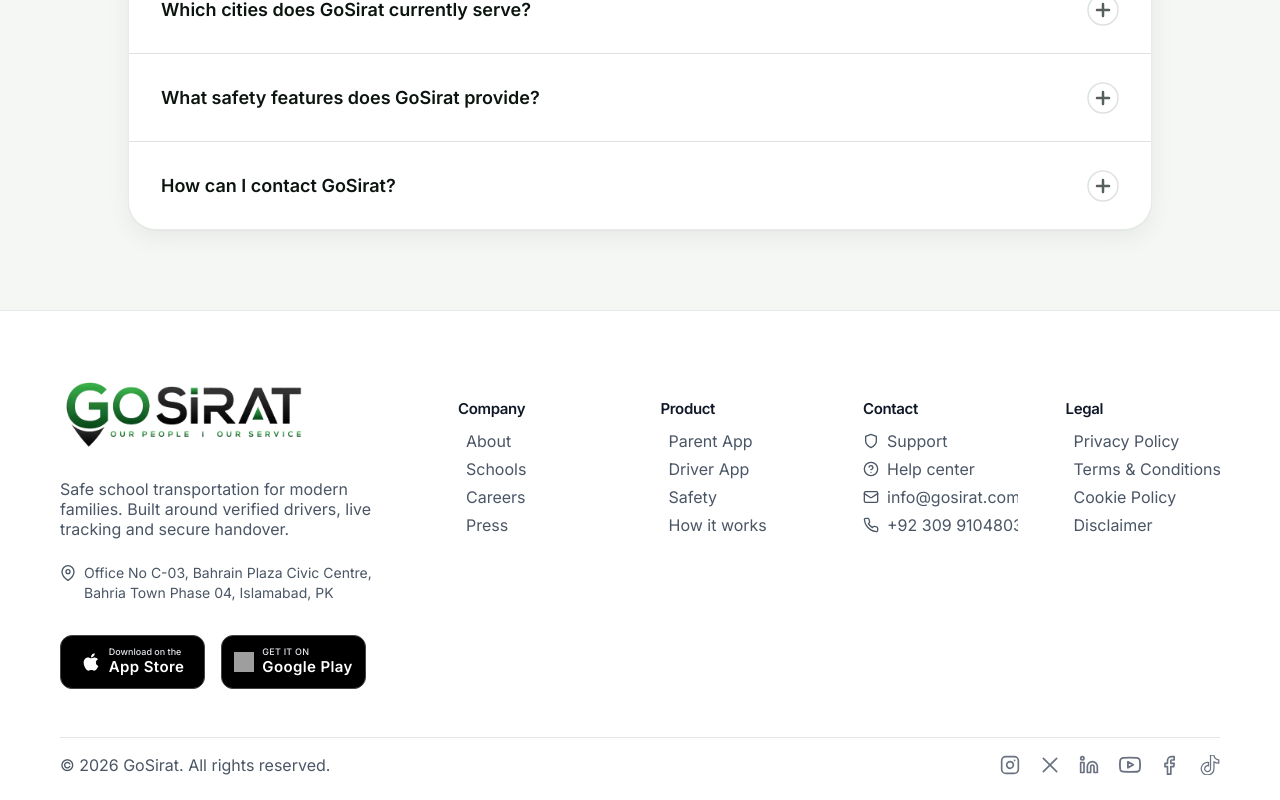
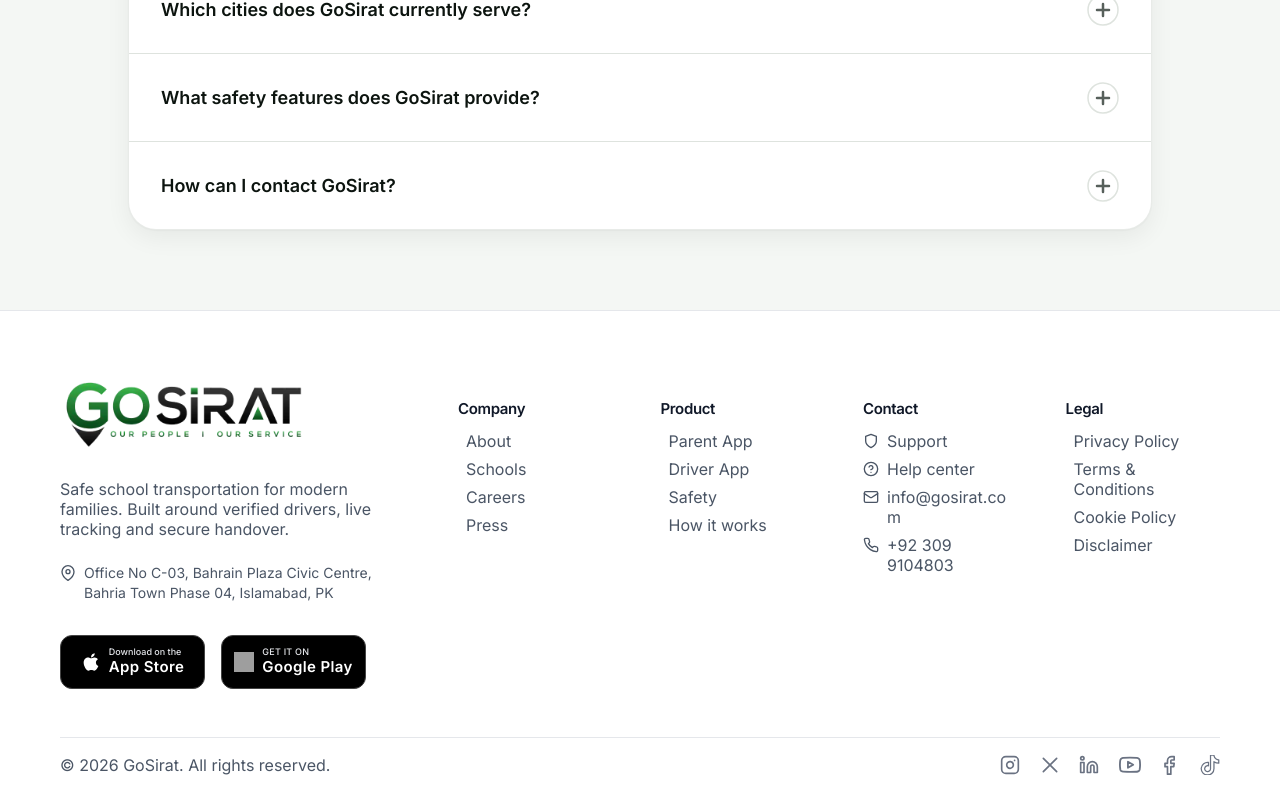
Before and after one commit to shery7378/gosirat, a Next.js app: page / in a window 1280 px wide. Shown: the part 8909-9709 px from the top of the page. Built offline with nearby package versions, Linux system fonts and the light colour scheme; grey boxes are pictures that could not be loaded.

Commit message:
footer responisve in some laptop devices

```diff
--- a/src/components/Footer.tsx
+++ b/src/components/Footer.tsx
@@ -161,20 +161,20 @@
                                 <div className="flex flex-col items-start self-stretch pt-3 pb-0 px-0 text-gray-600 gap-2 min-w-0 mq725:pt-4 mq725:gap-3">
                                     {section.links.map((link) => {
                                         const content = (
-                                            <div className="flex items-start gap-2 leading-5 text-base break-words min-w-0 w-full mq725:text-[13px] mq725:gap-1.5">
+                                            <div className="flex items-start gap-2 leading-5 text-base min-w-0 w-full mq725:text-[13px] mq725:gap-1.5">
                                                 <div className="shrink-0 mt-[2px]">{link.icon ? renderIcon(link.icon) : null}</div>
-                                                <span className="min-w-0 whitespace-nowrap">{link.label}</span>
+                                                <span className="min-w-0 whitespace-normal break-words">{link.label}</span>
                                             </div>
                                         );
 
                                         return (
                                             <div key={link.label} className="flex flex-col items-start self-stretch min-w-0 w-full">
                                                 {link.href.startsWith("http") ? (
-                                                    <a href={link.href} className="relative leading-5 transition-colors hover:text-gray-900 w-full overflow-hidden text-ellipsis">
+                                                    <a href={link.href} className="relative leading-5 transition-colors hover:text-gray-900 w-full">
                                                         {content}
                                                     </a>
                                                 ) : (
-                                                    <Link href={link.href} className="relative leading-5 transition-colors hover:text-gray-900 w-full overflow-hidden text-ellipsis">
+                                                    <Link href={link.href} className="relative leading-5 transition-colors hover:text-gray-900 w-full">
                                                         {content}
                                                     </Link>
                                                 )}
```
